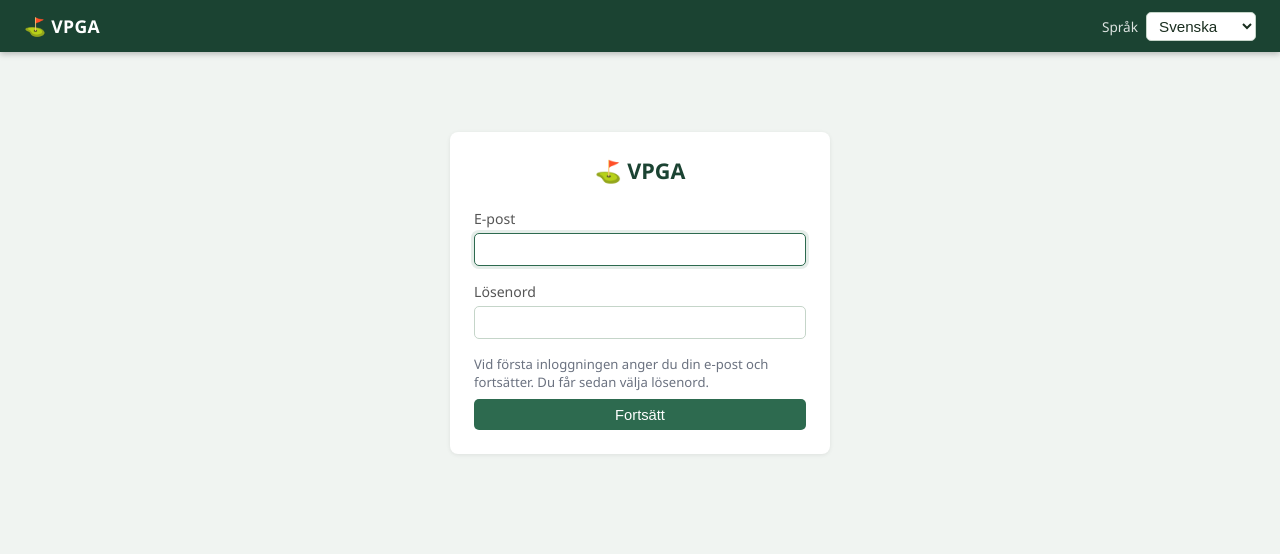
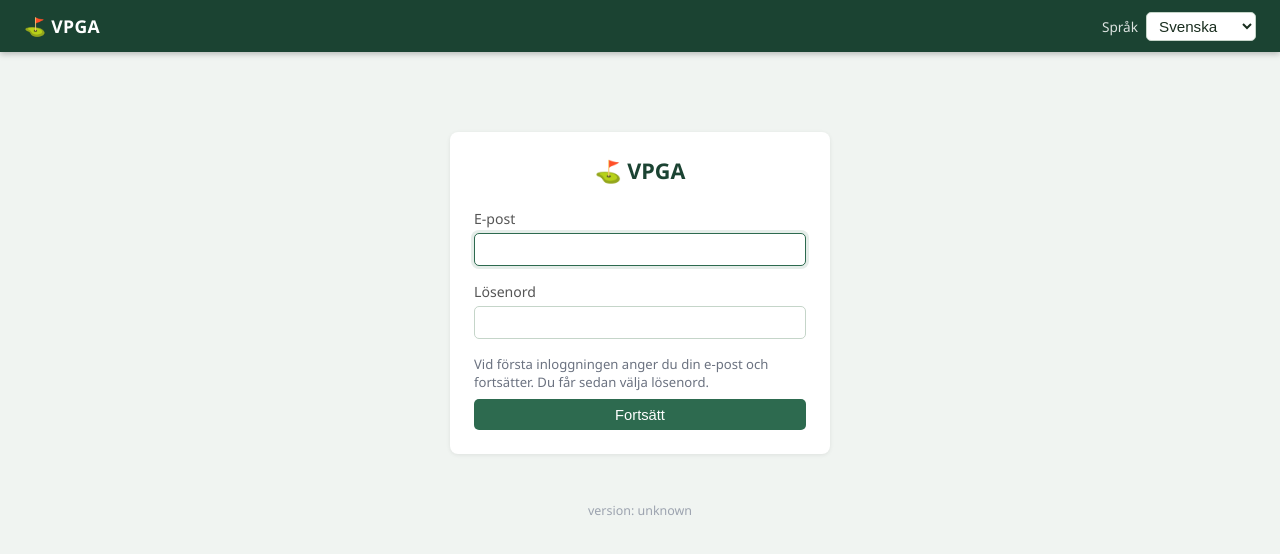
Before and after one commit to simon-edlund/vpga, a Vue app in the folder frontend/: page /login in a window 1280 px wide. Shown: the top 554 px of the page. Built offline with nearby package versions, Linux system fonts and the light colour scheme; no server answers; the HTML template or start-up script is replaced by a standard one.

Commit message:
Add version number to UI footer via VITE_VERSION build-arg
Agent-Logs-Url: https://github.com/simon-edlund/vpga/sessions/b6e73151-948c-47cd-8b8c-4493b3df5566

Co-authored-by: simon-edlund <19910974+simon-edlund@users.noreply.github.com>

```diff
--- a/frontend/src/App.vue
+++ b/frontend/src/App.vue
@@ -33,6 +33,10 @@
   <main>
     <router-view />
   </main>
+
+  <footer class="app-footer">
+    version: {{ appVersion }}
+  </footer>
 </template>
 
 <script setup>
@@ -44,6 +48,8 @@ const auth = useAuthStore()
 const localeStore = useLocaleStore()
 const router = useRouter()
 
+const appVersion = import.meta.env.VITE_VERSION || 'unknown'
+
 auth.init()
 
 function logout() {
--- a/frontend/src/style.css
+++ b/frontend/src/style.css
@@ -168,3 +168,11 @@ a:hover { text-decoration: underline; }
 .back-link { display: inline-block; margin-bottom: 1rem; font-size: 0.9rem; }
 .row-gap { display: flex; gap: 0.75rem; flex-wrap: wrap; align-items: flex-end; margin-bottom: 1rem; }
 .row-gap label { display: flex; flex-direction: column; gap: 0.25rem; font-size: 0.88rem; color: #555; }
+
+/* ── Footer ── */
+.app-footer {
+  text-align: center;
+  padding: 1rem;
+  font-size: 0.78rem;
+  color: #9ca3af;
+}
```
Also changed, not shown: 1 other file (tests, documents, lock files or other folders).
